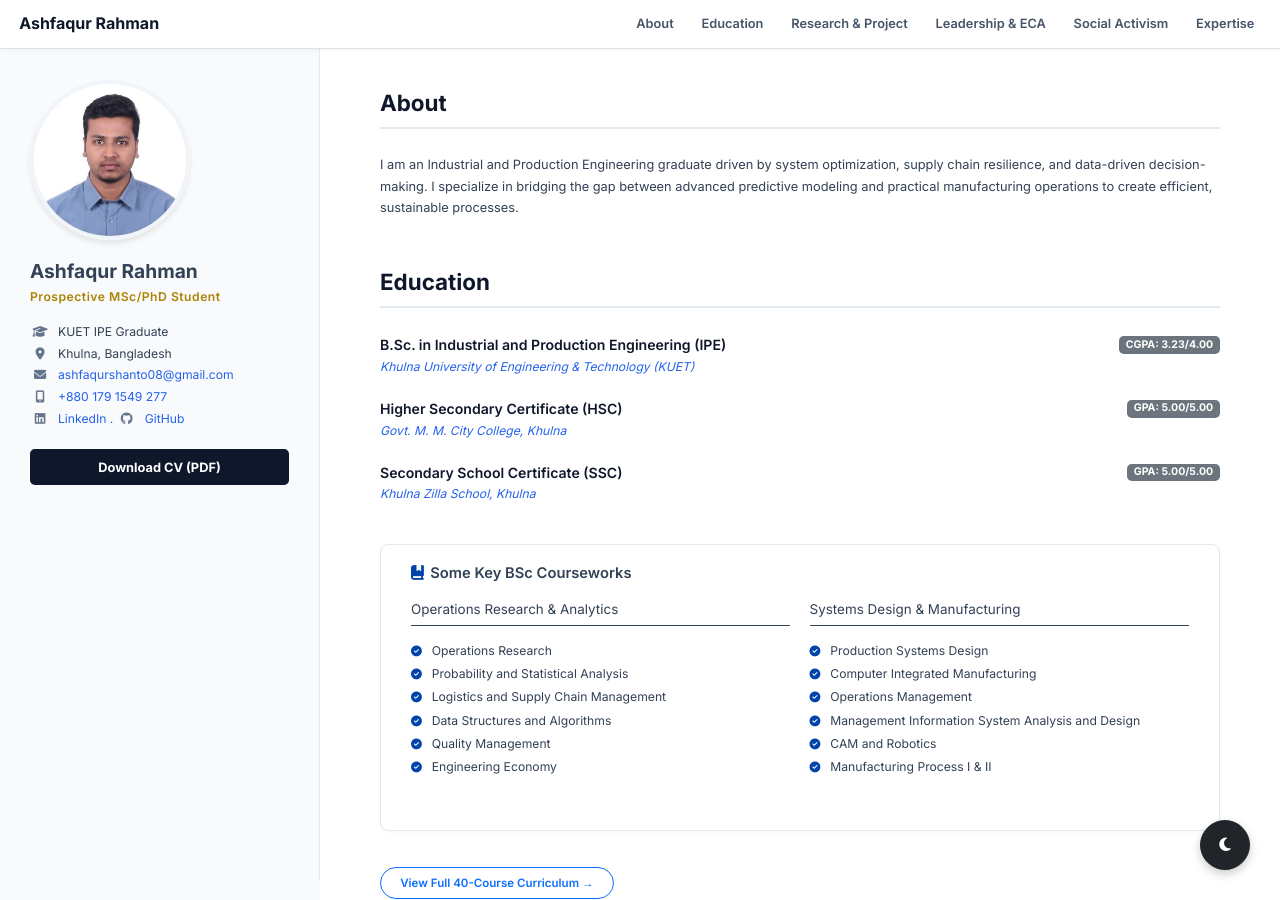
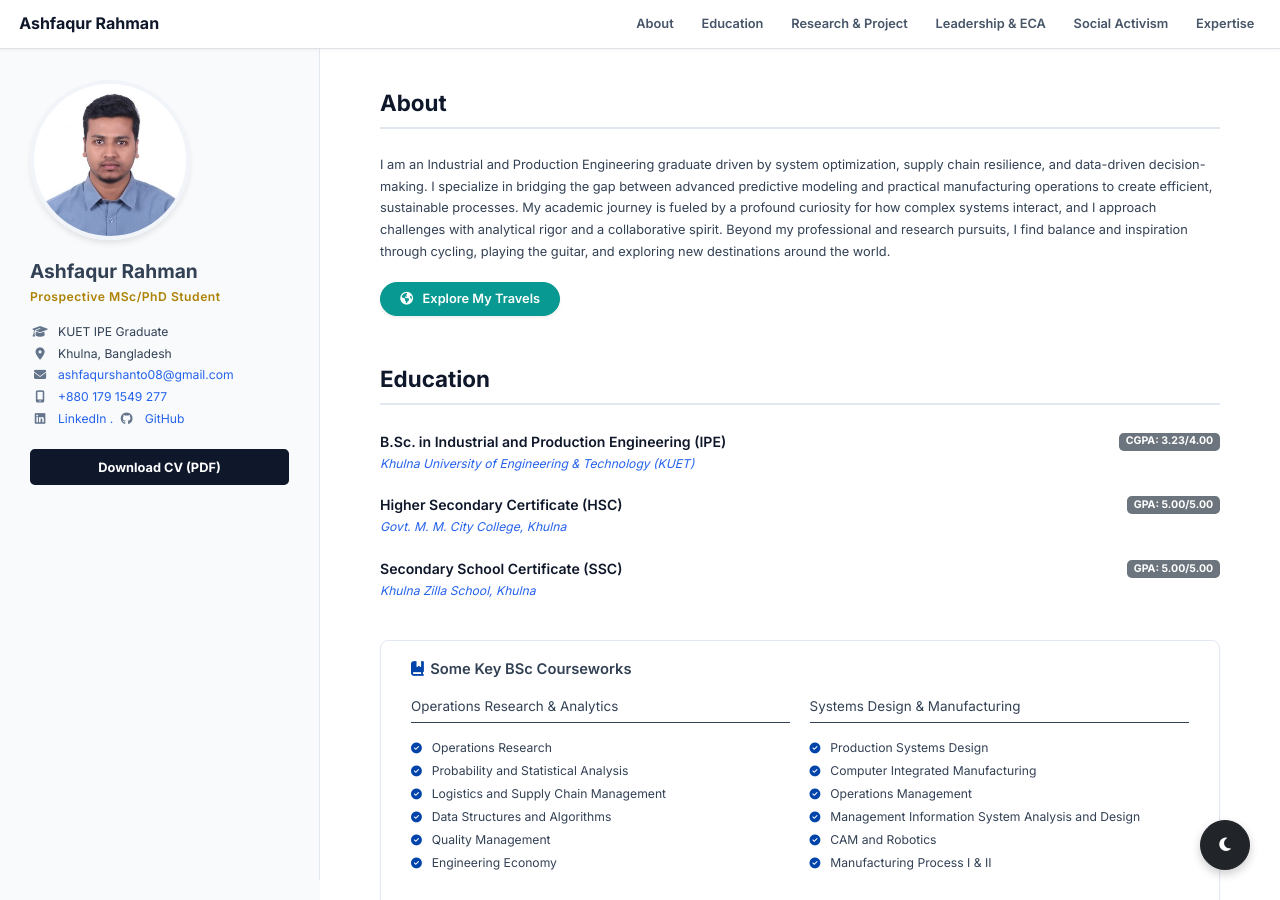
Before and after one commit to AshfaqurRahman99/AshfaqurRahman99.github.io, a Jekyll site: the page index.html, which Jekyll copies as it is, in a window 1280 px wide and 900 px high. Built offline with Jekyll 4.4.1, drawn with Linux system fonts in a browser that asks for light colours; a style sheet for code colours, icons or effects is not loaded.

Commit message:
Update index.html

```diff
--- a/index.html
+++ b/index.html
@@ -884,7 +884,15 @@
         <div class="col-lg-9 col-md-12 content-area">
 
             <h2 id="about" class="section-title">About</h2>
-            <p>I am an Industrial and Production Engineering graduate driven by system optimization, supply chain resilience, and data-driven decision-making. I specialize in bridging the gap between advanced predictive modeling and practical manufacturing operations to create efficient, sustainable processes.</p>
+            <!-- <p>I am an Industrial and Production Engineering graduate driven by system optimization, supply chain resilience, and data-driven decision-making. I specialize in bridging the gap between advanced predictive modeling and practical manufacturing operations to create efficient, sustainable processes.</p> -->
+            <p>I am an Industrial and Production Engineering graduate driven by system optimization, supply chain resilience, and data-driven decision-making. I specialize in bridging the gap between advanced predictive modeling and practical manufacturing operations to create efficient, sustainable processes. My academic journey is fueled by a profound curiosity for how complex systems interact, and I approach challenges with analytical rigor and a collaborative spirit. Beyond my professional and research pursuits, I find balance and inspiration through cycling, playing the guitar, and exploring new destinations around the world.</p>
+
+            <!-- Travel Portfolio Button -->
+            <div class="mt-4">
+                <a href="travel.html" class="btn btn-primary rounded-pill px-4 py-2 shadow-sm" style="background-color: #079992; border-color: #079992; font-weight: 600;">
+                    <i class="fa-solid fa-earth-americas me-2"></i> Explore My Travels
+                </a>
+            </div>
 
             <h2 id="education" class="section-title">Education</h2>
             <div class="mb-4">
```
